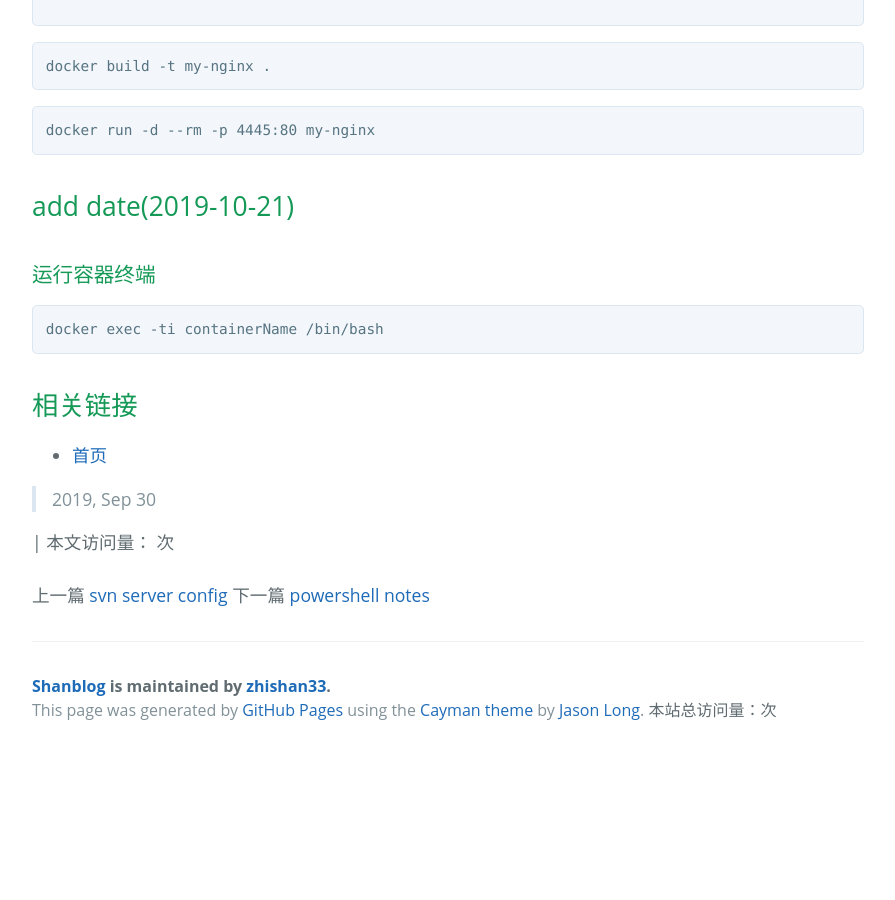
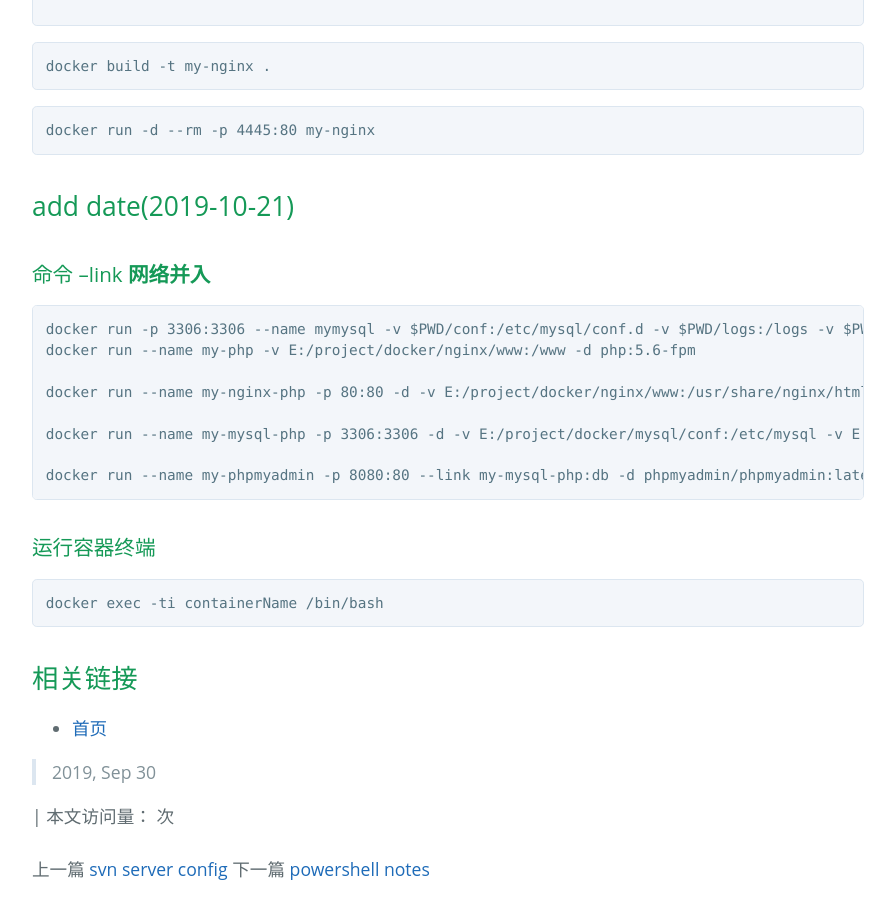
Before and after one commit to zhishan33/shanBlog, a Jekyll site: the page built from _posts/2019-09-30-docker-notes.md, in a window 1280 px wide and 900 px high, scrolled down 1224 px. Shown: the whole window, without its empty margins (192-1087 px from the left). Built offline with Jekyll 4.4.1, drawn with Linux system fonts in a browser that asks for light colours; comment, search, counter and statistics services are not loaded; before the commit the page ends 1978 px from its top, so only the background shows below that.

Commit message:
add docker note

````diff
--- a/_posts/2019-09-30-docker-notes.md
+++ b/_posts/2019-09-30-docker-notes.md
@@ -55,6 +55,19 @@ docker run -d --rm -p 4445:80 my-nginx
 
 ## add date(2019-10-21)
 
+### 命令 --link **网络并入**
+
+```bash
+docker run -p 3306:3306 --name mymysql -v $PWD/conf:/etc/mysql/conf.d -v $PWD/logs:/logs -v $PWD/data:/var/lib/mysql -e MYSQL_ROOT_PASSWORD=123456 -d mysql:5.6
+docker run --name my-php -v E:/project/docker/nginx/www:/www -d php:5.6-fpm
+
+docker run --name my-nginx-php -p 80:80 -d -v E:/project/docker/nginx/www:/usr/share/nginx/html:ro -v E:/project/docker/nginx/conf.d:/etc/nginx/conf.d:ro --link my-php:php nginx
+
+docker run --name my-mysql-php -p 3306:3306 -d -v E:/project/docker/mysql/conf:/etc/mysql -v E:/project/docker/mysql/logs:/logs -v E:/project/docker/mysql/data:/var/lib/mysql -e MYSQL_ROOT_PASSWORD=root --link my-php mysql:5.6
+
+docker run --name my-phpmyadmin -p 8080:80 --link my-mysql-php:db -d phpmyadmin/phpmyadmin:latest
+```
+
 ### 运行容器终端
 
 ```bash
````
